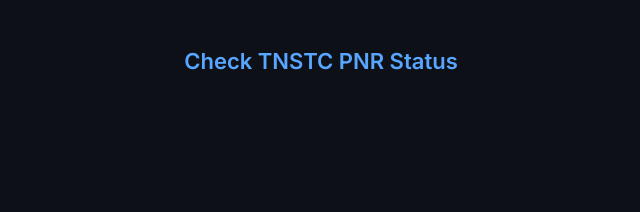
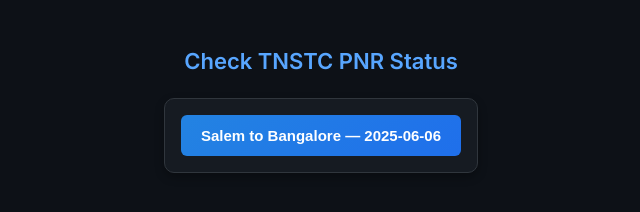
Before and after one commit to Satheshg623/satheshg623.github.io, a plain HTML site: page pnrcheck.html in a window 1280 px wide. Shown: the whole page, without its empty margins (319-959 px from the left). Drawn offline with Linux system fonts and the light colour scheme.

Commit message:
Update pnrcheck.html

```diff
--- a/pnrcheck.html
+++ b/pnrcheck.html
@@ -100,7 +100,7 @@
     <script>
         // Sample data including 'dated'
         const pnrData = [
-        //    { pnr: "T67362690", mobile: "9345836291", data: "Salem to Bangalore", dated: "2025-06-06" }
+            { pnr: "T67362690", mobile: "9345836291", data: "Salem to Bangalore", dated: "2025-06-06" }
         // { pnr: "T77234567", mobile: "9876543210", data: "Bangalore to Salem", dated: "2025-05-10" },
         //    { pnr: "T89012345", mobile: "9123456780", data: "Erode to Coimbator	e", dated: "2025-06-12" }
         ];
```
